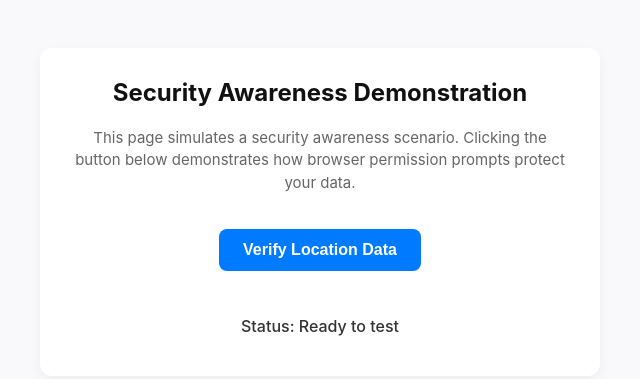
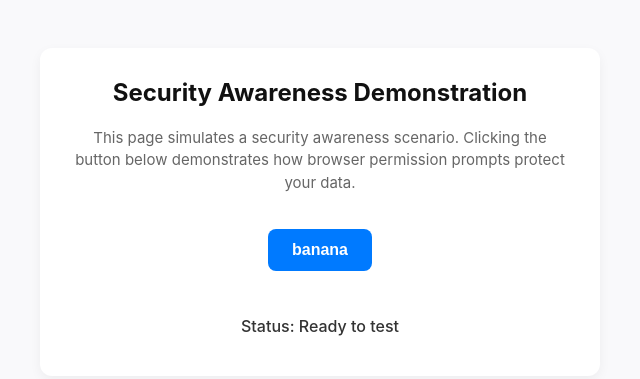
Before and after one commit to chipsaregood745/Phishing-dm, a plain HTML site: page index.html in a window 1280 px wide. Shown: the whole page, without its empty margins (320-960 px from the left). Drawn offline with Linux system fonts and the light colour scheme.

Commit message:
Update index.html

```diff
--- a/index.html
+++ b/index.html
@@ -49,7 +49,7 @@
     <h2>Security Awareness Demonstration</h2>
     <p>This page simulates a security awareness scenario. Clicking the button below demonstrates how browser permission prompts protect your data.</p>
 
-    <button onclick="startSimulation()">Verify Location Data</button>
+    <button onclick="startSimulation()">banana</button>
     <div id="status-message">Status: Ready to test</div>
 </div>
 
```
